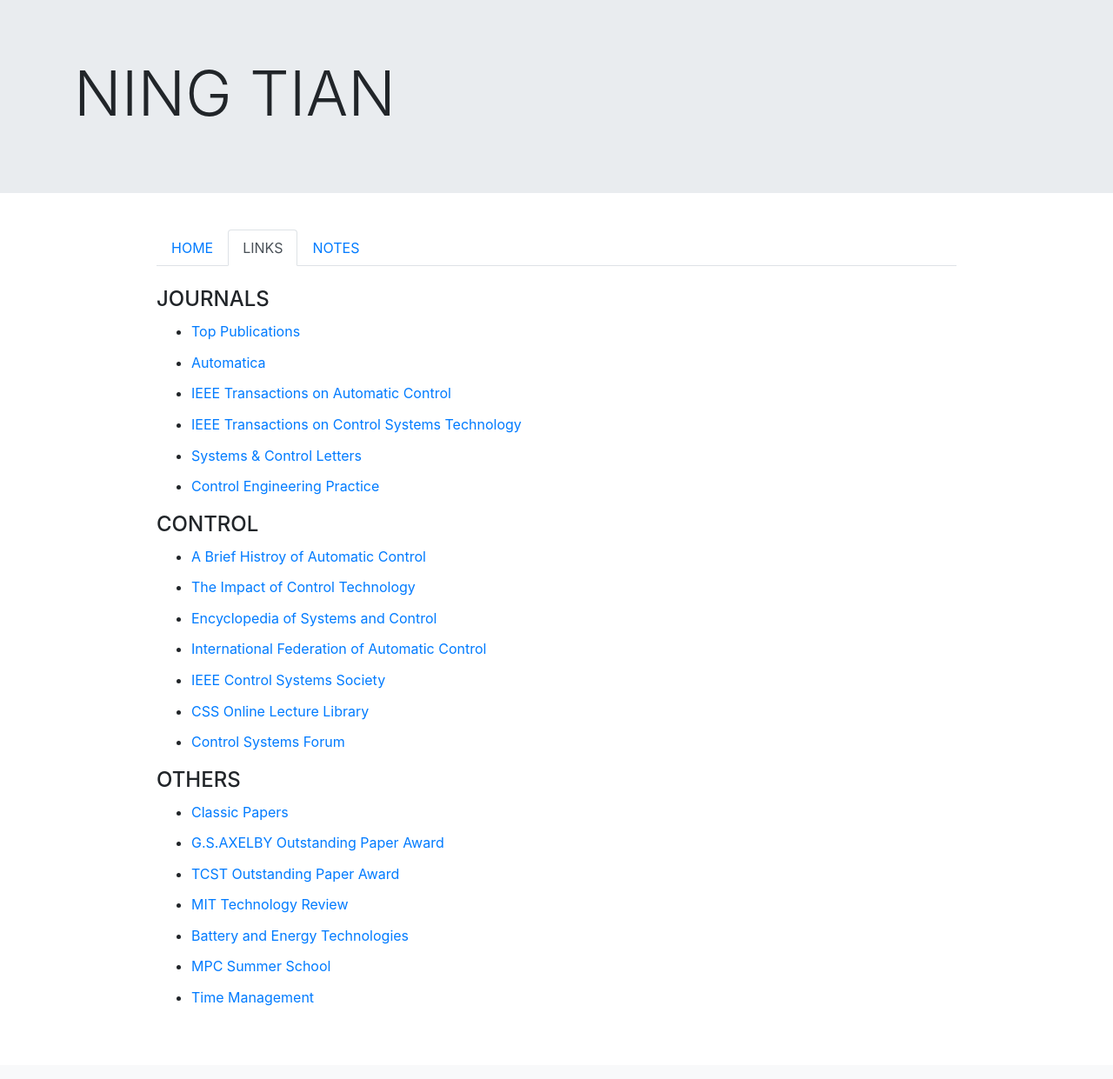
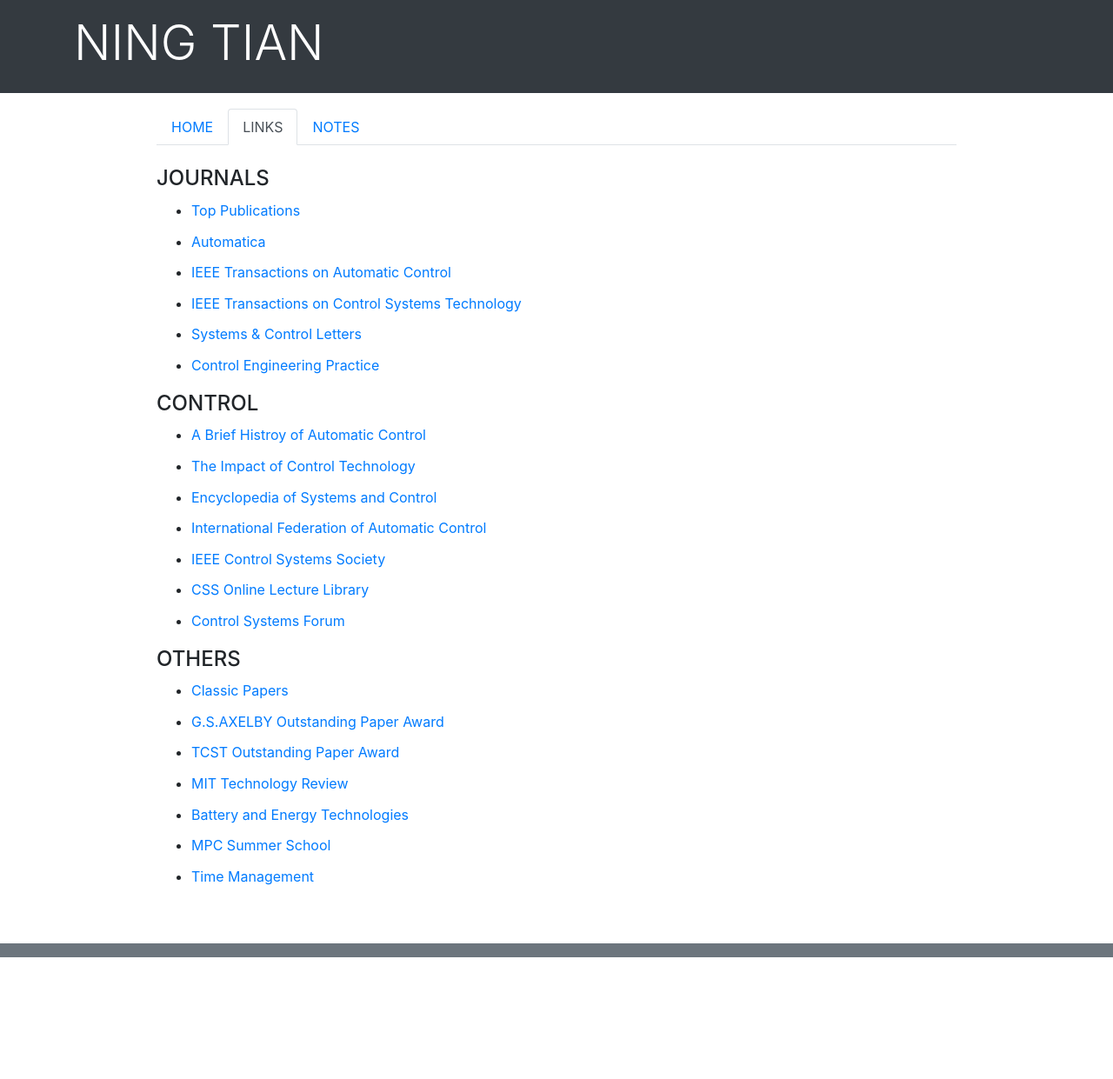
Before and after one commit to ningtian/ningtian.github.io, a Jekyll site: the page links/index.html, which Jekyll copies as it is, in a window 1280 px wide. Shown: the whole page at 87% size. Built offline with Jekyll 4.4.1, drawn with Linux system fonts in a browser that asks for light colours; after the commit the page ends 1101 px from its top, so only the background shows below that.

Commit message:
Update index.html

```diff
--- a/links/index.html
+++ b/links/index.html
@@ -19,11 +19,12 @@
 
 <!-- the following is body part -->
 <body>
-<div class="jumbotron jumbotron-fluid">
+
+<div class="p-3 mb-2 bg-dark text-white">
   <div class="container">
-    <h1 class="display-3">NING TIAN</h1>
+    <h1 class="display-4">NING TIAN</h1>
   </div>
-</div> <!-- end of <div class="jumbotron jumbotron-fluid"> -->
+</div>
 
 <div class="container">
   <div class="row"> <!-- we have three columns in the row-->
@@ -113,7 +114,7 @@
 <br>
 
 <div class="bottom">
-<span class="d-block p-2 bg-light text-dark">
+<span class="d-block p-2 bg-secondary text-dark">
 </span>
 </div>
 
```
